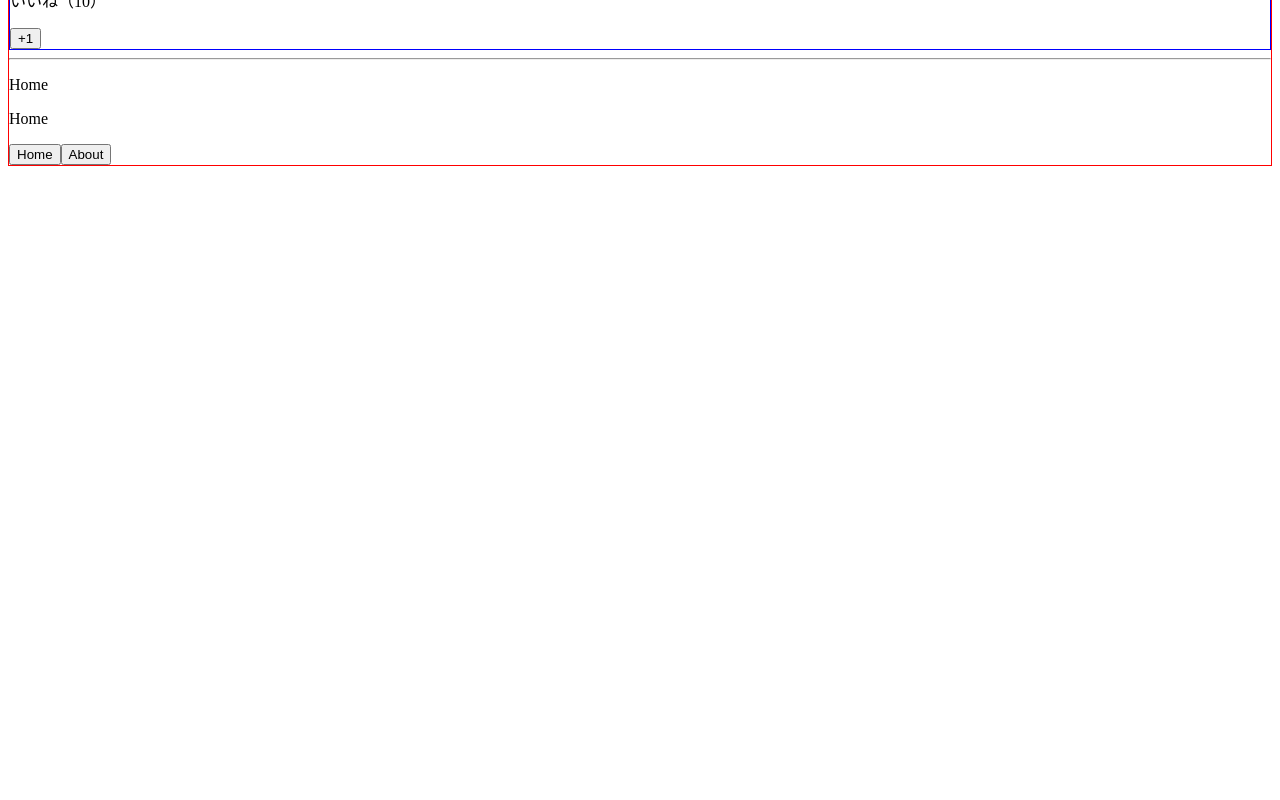
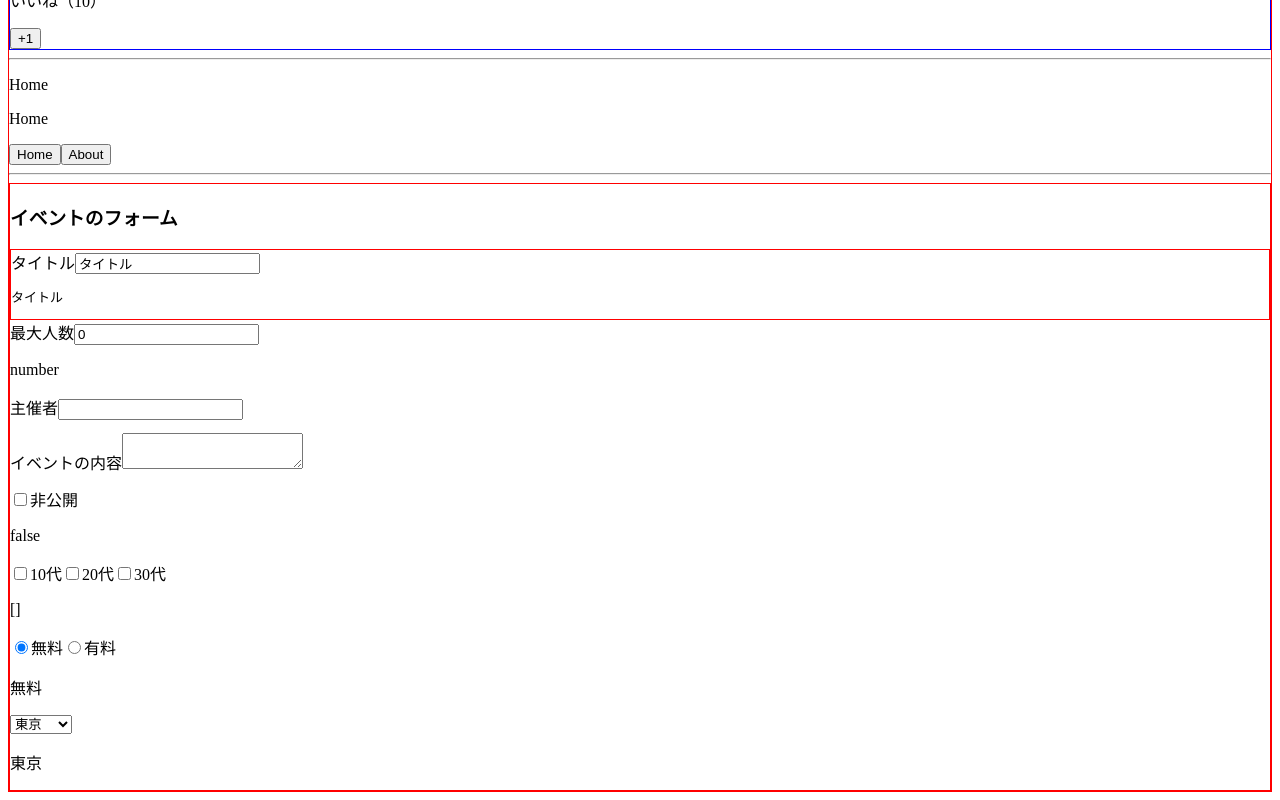
Before and after one commit to ah-0717/study-Vue, a Vue app in the folder 03_vue-video/04_understanding/01_start-cli/: page / in a window 1280 px wide. Shown: the part 516-1316 px from the top of the page. Before the commit the page ends 800 px from the top, so only its background shows below. Built offline with nearby package versions, Linux system fonts and the light colour scheme.

Commit message:
v-modelについて

```diff
--- a/03_vue-video/04_understanding/01_start-cli/src/App.vue
+++ b/03_vue-video/04_understanding/01_start-cli/src/App.vue
@@ -32,6 +32,99 @@
     </keep-alive>
     <button @click="currentComponent = 'Home'">Home</button>
     <button @click="currentComponent = 'About'">About</button>
+    <hr>
+    <div>
+      <!--
+        修飾詞 v-model.XXX
+        lazy: フォーカスが外れたタイミングで実行される
+        number: input numberの型をnumberにする（通常はstringになってしまう
+        trim: 前後の空白を削除する
+      -->
+      <h3>イベントのフォーム</h3>
+      <!-- <label for="title">タイトル</label>
+      <input
+        id="title"
+        type="text"
+        v-model.lazy="eventData.title"
+      > -->
+      <EventTitle v-model="eventData.title"></EventTitle>
+      <!-- 下記はカスタムコンポーネントのv-model指定時と同等の記述 -->
+      <!-- <EventTitle
+        :value="eventData.title"
+        @input="eventData.title = $event"
+      ></EventTitle> -->
+      <label for="maxNumbar">最大人数</label>
+      <input
+        id="maxNumbar"
+        type="number"
+        v-model.number="eventData.maxNumber"
+      >
+      <p>{{typeof eventData.maxNumber}}</p>
+      <label for="host">主催者</label>
+      <input
+        id="host"
+        type="text"
+        v-model.trim="eventData.host"
+      >
+      <pre>{{eventData.host}}</pre>
+      <label for="detail">イベントの内容</label>
+      <textarea
+        id="detail"
+        type="text"
+        v-model="eventData.detail"
+      ></textarea>
+      <pre>{{eventData.detail}}</pre>
+      <input
+        type="checkbox"
+        id="isPrivate"
+        v-model="eventData.isPrivate">
+      <label for="isPrivate">非公開</label>
+      <p>{{eventData.isPrivate}}</p>
+      <!-- v-modelが同じオブジェクトを参照していると、自動で関連づけてくれる checkBox, radio -->
+      <input
+        type="checkbox"
+        id="10"
+        value="10代"
+        v-model="eventData.target"
+      >
+      <label for="10">10代</label>
+      <input
+        type="checkbox"
+        id="20"
+        value="20代"
+        v-model="eventData.target"
+      >
+      <label for="30">20代</label>
+      <input
+        type="checkbox"
+        id="30"
+        value="30代"
+        v-model="eventData.target">
+      <label for="30">30代</label>
+      <p>{{eventData.target}}</p>
+      <input
+        type="radio"
+        id="free"
+        value="無料"
+        v-model="eventData.price"
+      >
+      <label for="free">無料</label>
+      <input
+        type="radio"
+        id="paid"
+        value="有料"
+        v-model="eventData.price"
+      >
+      <label for="paid">有料</label>
+      <p>{{eventData.price}}</p>
+      <select v-model="eventData.location">
+        <option
+          v-for="location in locations"
+          :key="location"
+        >{{location}}</option>
+      </select>
+      <p>{{eventData.location}}</p>
+    </div>
   </div>
 </template>
 
@@ -40,6 +133,7 @@
 import LikeHeader from './components/LikeHeader.vue'
 import Home from './components/Home.vue'
 import About from './components/About.vue'
+import EventTitle from './components/EventTitle.vue'
 
 export default {
   // babelをしようしているのでES6もOK
@@ -48,13 +142,25 @@ export default {
       number: 10,
       // 動的な名前
       title: 'title',
-      currentComponent: 'Home'
+      currentComponent: 'Home',
+      locations: ['東京', '大阪', '名古屋'],
+      eventData: {
+        title: 'タイトル',
+        maxNumber: 0,
+        host: '',
+        detail: '',
+        isPrivate: false,
+        target: [],
+        price: '無料',
+        location: '東京'
+      }
     }
   },
   components: {
     LikeHeader,
     Home,
-    About
+    About,
+    EventTitle
   },
   methods: {
     // カスタムイベントのincrementNumberに引数がなくても$emitに渡した値が入る
--- /dev/null
+++ b/03_vue-video/04_understanding/01_start-cli/src/components/EventTitle.vue
@@ -0,0 +1,24 @@
+<template>
+  <div>
+    <label for="title">タイトル</label>
+    <input
+      id="title"
+      type="text"
+      :value="value"
+      @input="$emit('input', $event.target.value)"
+    >
+    <!--
+      @input="$emit('input', $event.target.value)"
+      親のinputを発火させる、第二引数に親の$eventに渡る値を指定する
+      lazyの時はchangeとなる
+    -->
+    <pre>{{value}}</pre>
+  </div>
+</template>
+
+<script>
+export default {
+  // 受け取り口の用意
+  props: ['value']
+}
+</script>
```
